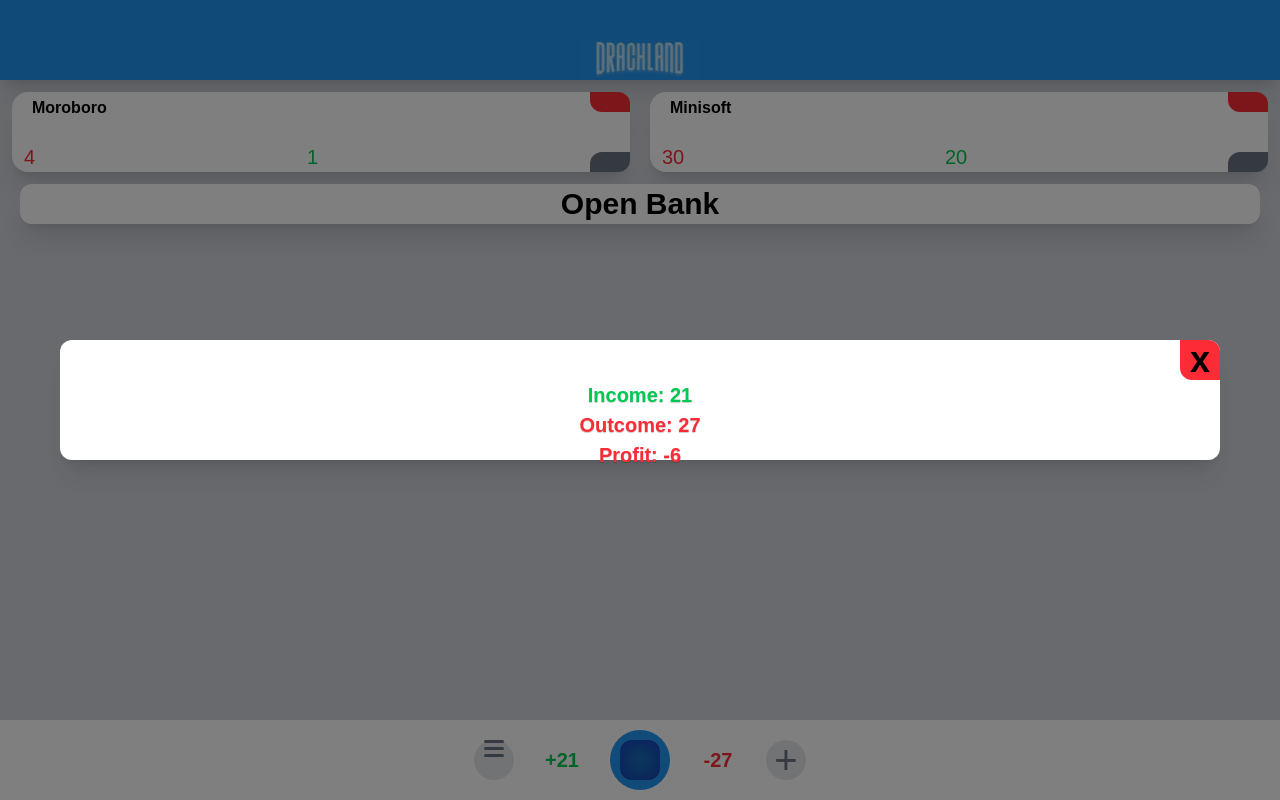
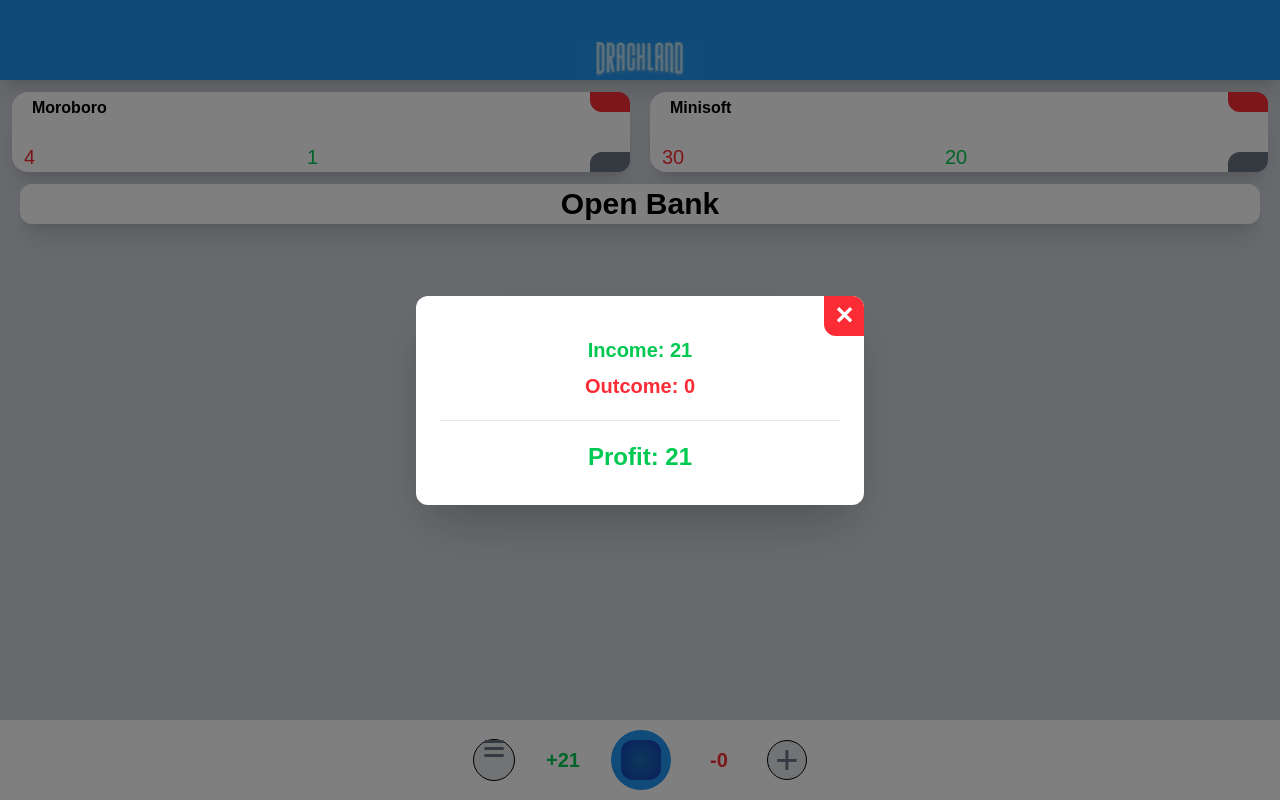
Before and after one commit to QDAST/Drachland, a Next.js app: page / in a window 1280 px wide. Both pictures are taken after a click on the button 640 px from the left and 760 px from the top of the page. Built offline with nearby package versions, Linux system fonts and the light colour scheme; no server answers.

Commit message:
a little better design

```diff
--- a/app/page.tsx
+++ b/app/page.tsx
@@ -22,8 +22,8 @@ export default function Home() {
   ]);
   const [openedOrgs, setOpenedOrgs] = useState<OrganisationName[]>(playerOrgs);
   const [playerTrans, setPlayerTrans] = useState<TransportName[]>([
-    'helicopter',
-    'plane'
+    //'helicopter',
+    //'plane'
   ]);
   const closeOrg = (name: OrganisationName) => {
     setOpenedOrgs(() => openedOrgs.filter(org => org !== name));
--- a/components/AppendCardButton/AppendCardButton.tsx
+++ b/components/AppendCardButton/AppendCardButton.tsx
@@ -1,13 +1,13 @@
-import Button from "../Button";
-import { AppendCardButtonType } from "../types/AppendCardButton";
+import Button from '../Button';
+import { AppendCardButtonType } from '../types/AppendCardButton';
 
 export default function AppendCardButton({ onClick }: AppendCardButtonType) {
   return (
-    <div className="flex justify-center items-center w-10 h-10">
-      <div className="flex w-full h-full justify-center items-center bg-gray-200 rounded-full">
+    <div className='flex h-10 w-10 items-center justify-center'>
+      <div className='flex h-full w-full items-center justify-center rounded-full border border-black bg-gray-200'>
         <Button
           onClick={onClick}
-          className="flex transition-al text-gray-500 text-[40px] hover:bg-gray-200"
+          className='transition-al flex text-[40px] text-gray-500 hover:bg-gray-200'
         >
           +
         </Button>
--- a/components/BankModal/BankModal.tsx
+++ b/components/BankModal/BankModal.tsx
@@ -17,7 +17,7 @@ export default function BankModal({
         >
           Close Bank
         </Button>
-        <div className='flex flex-col gap-3 overflow-y-scroll px-5'>
+        <div className='flex flex-col gap-3 overflow-y-scroll p-5'>
           <CounterMenu></CounterMenu>
           <CreditMenu
             credits={credits}
--- a/components/MenuButton/MenuButton.tsx
+++ b/components/MenuButton/MenuButton.tsx
@@ -1,18 +1,18 @@
-import Button from "../Button";
-import { MenuButtonType } from "../types/MenuButton";
+import Button from '../Button';
+import { MenuButtonType } from '../types/MenuButton';
 
 export default function MenuButton({ onClick }: MenuButtonType) {
   return (
-    <div className="flex">
-      <div className="flex bg-gray-200 rounded-full">
+    <div className='flex'>
+      <div className='flex rounded-full border border-black bg-gray-200'>
         <Button
           onClick={onClick}
-          className="transition-all w-10 h-10 justify-center"
+          className='h-10 w-10 justify-center transition-all'
         >
-          <div className="flex flex-col gap-1 items-center justify-center">
-            <div className="flex bg-gray-500 h-0.75 w-5 rounded-full"></div>
-            <div className="flex bg-gray-500 h-0.75 w-5 rounded-full"></div>
-            <div className="flex bg-gray-500 h-0.75 w-5 rounded-full"></div>
+          <div className='flex flex-col items-center justify-center gap-1'>
+            <div className='flex h-0.75 w-5 rounded-full bg-gray-500'></div>
+            <div className='flex h-0.75 w-5 rounded-full bg-gray-500'></div>
+            <div className='flex h-0.75 w-5 rounded-full bg-gray-500'></div>
           </div>
         </Button>
       </div>
--- a/components/ProfitProcessingModal/ProfitProcessingModal.tsx
+++ b/components/ProfitProcessingModal/ProfitProcessingModal.tsx
@@ -1,42 +1,50 @@
-import { ProfitProcessingModalType } from "../types/ProfitProcessingModal";
-import Button from "../Button";
+import type { ProfitProcessingModalType } from '../types/ProfitProcessingModal';
+import Button from '../Button';
 
 export default function ProfitProcessingModal({
   onClose,
   income,
-  outcome,
+  outcome
 }: ProfitProcessingModalType) {
+  const profit = income - outcome;
+  const isProfitable = profit >= 0;
+
   return (
-    <div className="fixed inset-0 px-15 py-85 bg-black/50">
-      <div className="flex flex-col bg-white shadow-xl rounded-xl w-full h-full">
-        <div className="flex justify-between">
-          <div></div>
-          <div className="flex w-10 h-10 rounded-tr-xl rounded-bl-xl bg-red-500 justify-center">
-            <Button
-              className="flex font-bold text-4xl text-black justify-center"
-              onClick={onClose}
-            >
-              x
-            </Button>
-          </div>
+    <div
+      className='fixed inset-0 z-50 flex items-center justify-center bg-black/50 p-4'
+      onClick={onClose}
+    >
+      <div
+        className='flex w-full max-w-md flex-col overflow-hidden rounded-xl bg-white shadow-2xl'
+        onClick={e => e.stopPropagation()}
+      >
+        <div className='flex justify-end'>
+          <Button
+            className='flex h-10 w-10 items-center justify-center rounded-bl-xl bg-red-500 text-2xl font-bold text-white transition-colors hover:bg-red-600'
+            onClick={onClose}
+            aria-label='Закрыть'
+          >
+            ✕
+          </Button>
         </div>
-        <div className="flex flex-col justify-center items-center">
-          <span className="flex text-[20px] font-bold text-green-500 justify-center text-shadow-xs">
+
+        <div className='flex flex-col items-center gap-2 px-6 pb-8 text-center'>
+          <span className='text-xl font-bold text-green-500'>
             Income: {income}
           </span>
-          <span className="flex text-[20px] font-bold text-red-500 justify-center text-shadow-xs">
+          <span className='text-xl font-bold text-red-500'>
             Outcome: {outcome}
           </span>
-          {income - outcome >= 0 && (
-            <span className="flex text-[20px] font-bold text-green-500 justify-center text-shadow-xs">
-              Profit: {income - outcome}
-            </span>
-          )}
-          {income - outcome < 0 && (
-            <span className="flex text-[20px] font-bold text-red-500 justify-center text-shadow-xs">
-              Profit: {income - outcome}
-            </span>
-          )}
+
+          <div className='my-3 h-px w-full bg-gray-200' />
+
+          <span
+            className={`text-2xl font-extrabold ${
+              isProfitable ? 'text-green-500' : 'text-red-500'
+            }`}
+          >
+            Profit: {profit}
+          </span>
         </div>
       </div>
     </div>
```
